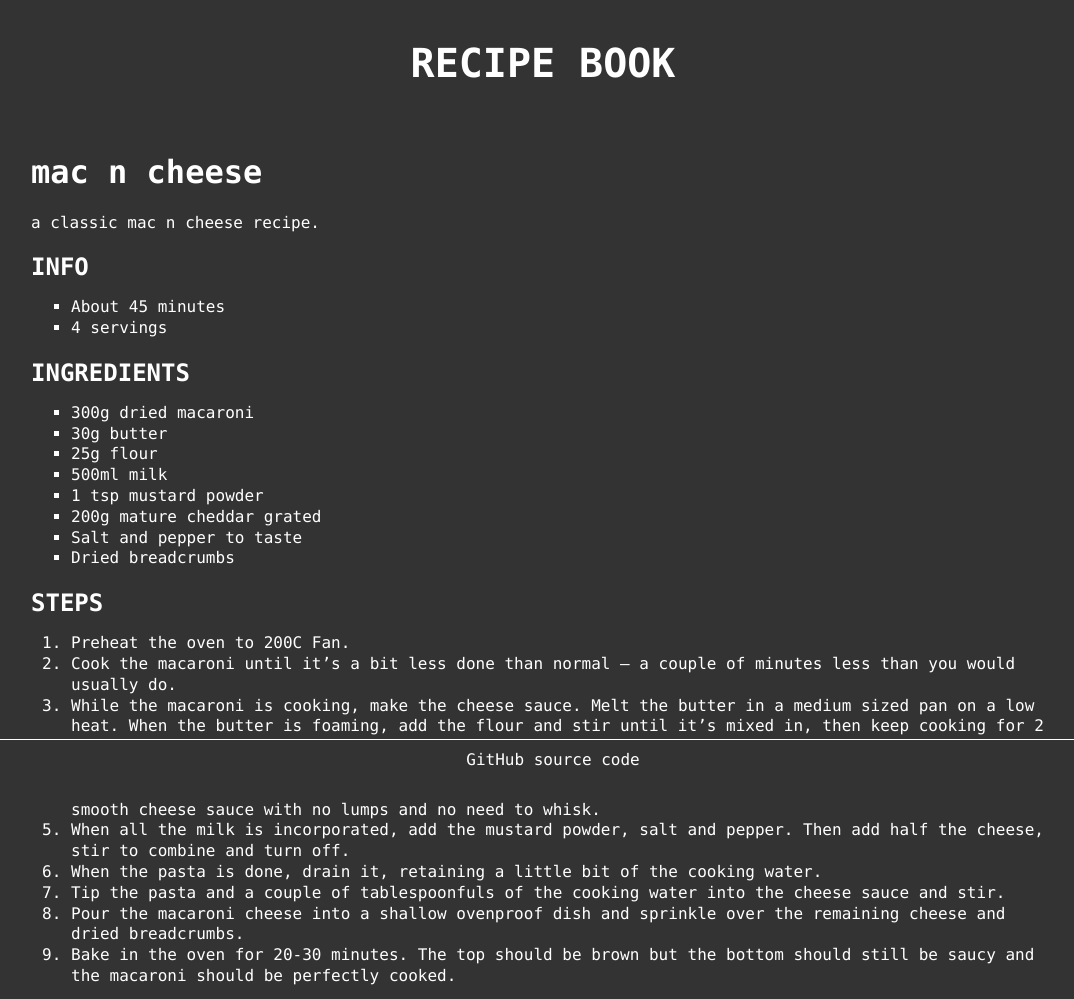
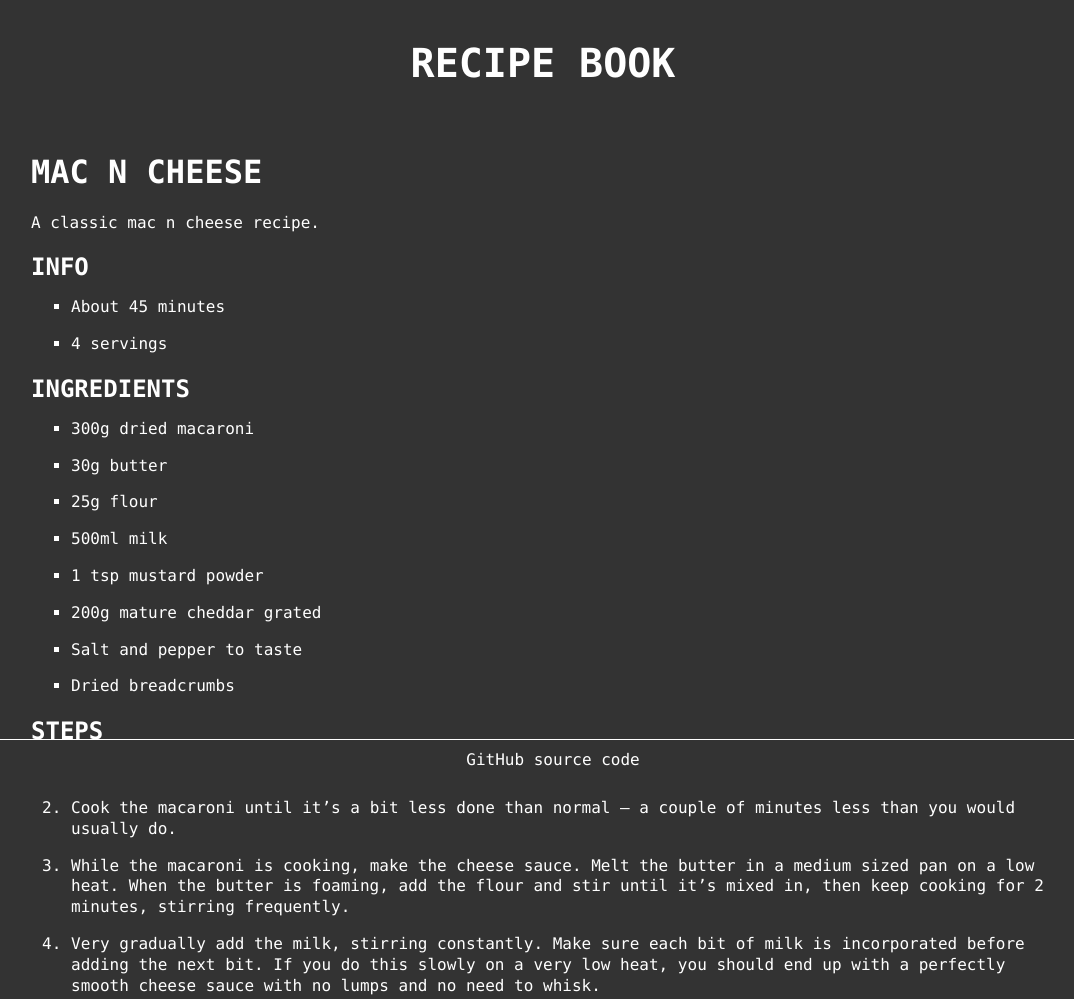
Before and after one commit to charlieb954/eleventy-recipes, an Eleventy site: page src/recipes/mac-n-cheese.md in a window 1280 px wide. Shown: the top 999 px of the page, without its empty margins (97-1171 px from the left). Built offline with nearby package versions, Linux system fonts and the light colour scheme; Eleventy itself is replaced by a stand-in of ours; files that its build step writes are made by us from their sources.

Commit message:
update css

```diff
--- a/src/css/style.css
+++ b/src/css/style.css
@@ -26,6 +26,7 @@ ul,
 ol {
     font-size: 1em;
     line-height: 1.3em;
+    margin-bottom: 0.5em;
 }
 
 ul {
@@ -41,6 +42,10 @@ h2 {
 
 li:first-letter {
     text-transform: capitalize;
+}
+
+li {
+    margin-bottom: 1em;
 }
 
 #content {
@@ -70,3 +75,25 @@ li:first-letter {
     border-top: 1px solid white;
     background-color: #333;
 }
+
+/* recipe.html elements */
+.recipe-description {
+    text-transform: lowercase;
+}
+
+.recipe-description:first-letter {
+    text-transform: uppercase;
+}
+
+.recipe-title {
+    text-transform: uppercase;
+}
+
+/* home.html elements */
+.home-list {
+    column-count: 2;
+}
+
+.home-description:first-letter {
+    text-transform: uppercase;
+}
```
